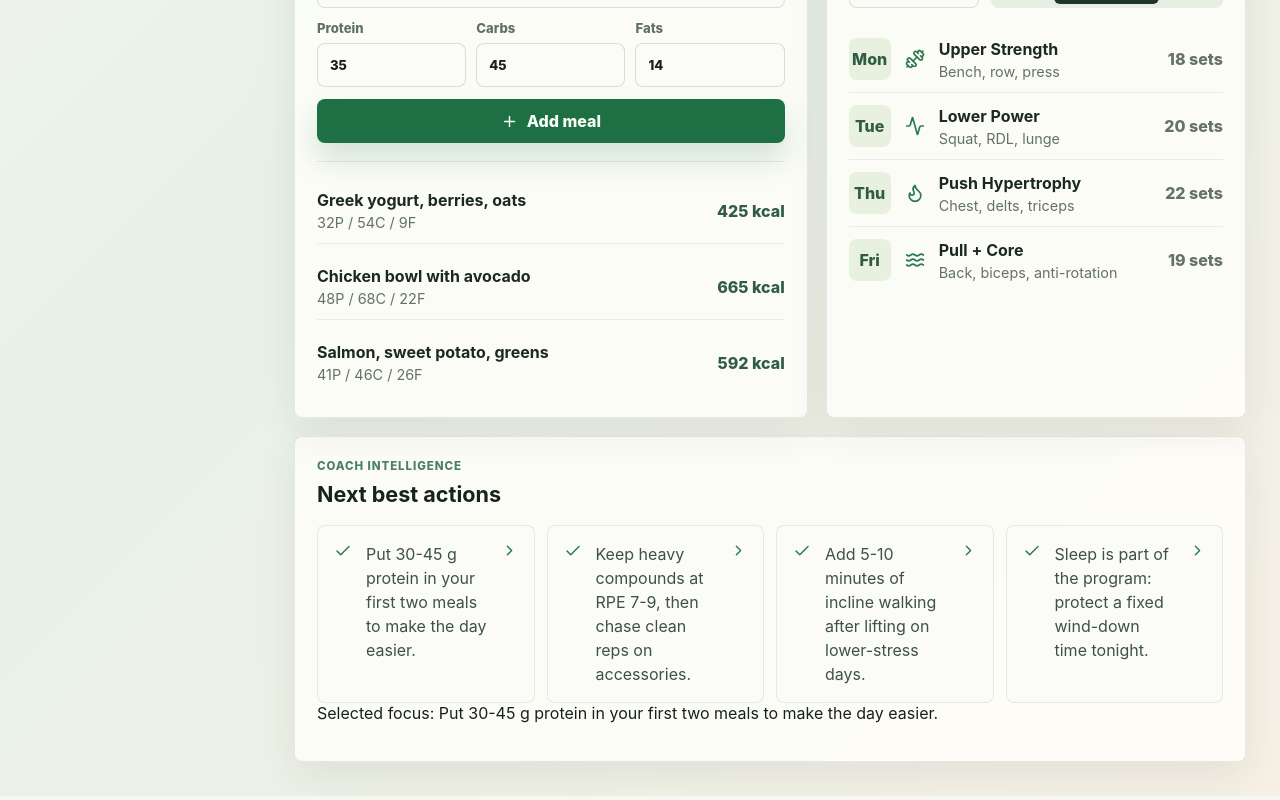
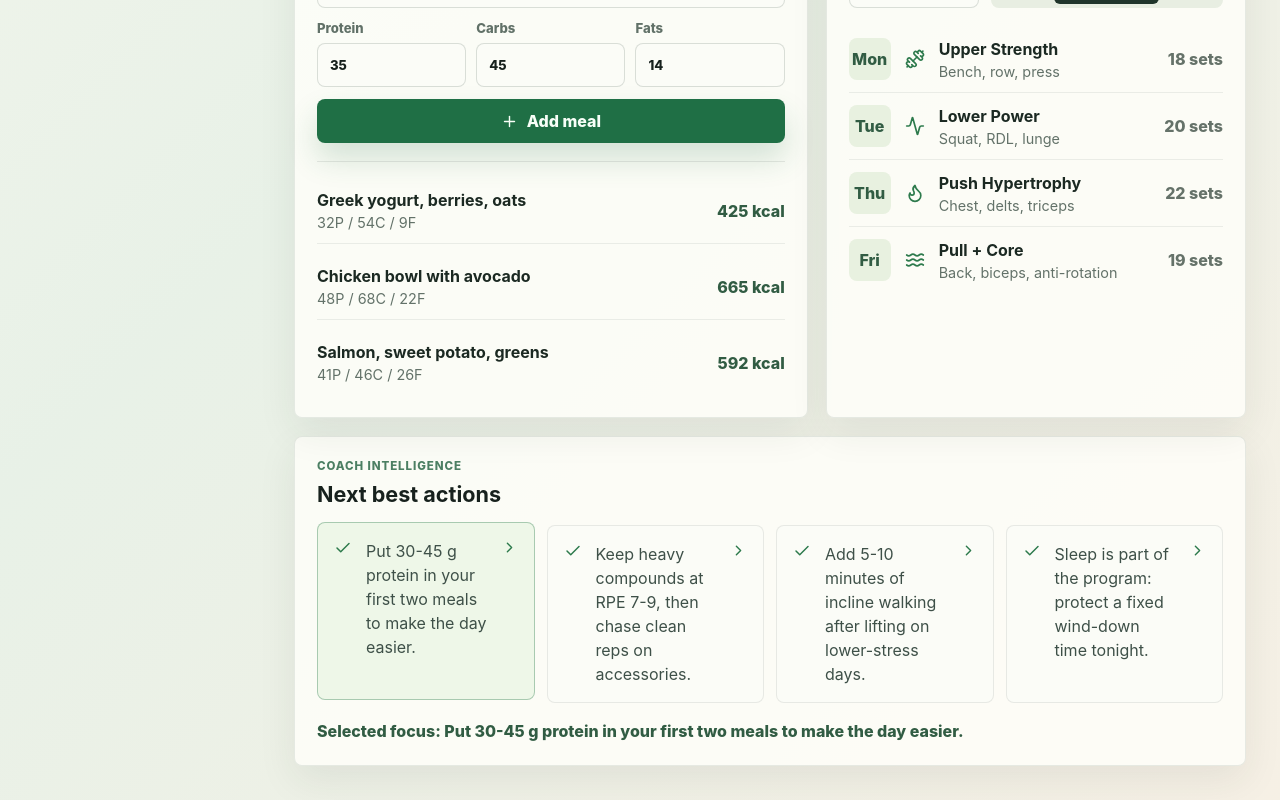
Before and after one commit to shadowfromouterspace/vitallift-coach, a React (Vite) app: page / in a window 1280 px wide. Shown: the part 967-1767 px from the top of the page. Built offline with nearby package versions, Linux system fonts and the light colour scheme.

Commit message:
Style interactive states

```diff
--- a/src/styles.css
+++ b/src/styles.css
@@ -505,6 +505,31 @@ input:focus {
   font-weight: 760;
 }
 
+.workout-status {
+  min-height: 48px;
+  display: flex;
+  align-items: center;
+  gap: 10px;
+  padding: 0 12px;
+  margin-bottom: 16px;
+  border-radius: 8px;
+  background: #20352b;
+  color: #edfff2;
+}
+
+.workout-status span {
+  color: #b9d8c1;
+  font-weight: 760;
+}
+
+.workout-status strong {
+  margin-left: auto;
+}
+
+.pulse-panel {
+  animation: targetPulse 900ms ease both;
+}
+
 .coach-panel {
   margin-top: 18px;
 }
@@ -524,11 +549,17 @@ input:focus {
   border-radius: 8px;
   background: #fbfcf7;
   transition: transform 180ms ease, border-color 180ms ease;
+  cursor: pointer;
 }
 
-.tip-grid article:hover {
+.tip-grid article:hover,
+.tip-grid .selected-tip {
   border-color: rgba(45, 122, 76, 0.36);
   transform: translateY(-3px);
+}
+
+.tip-grid .selected-tip {
+  background: #eef7e8;
 }
 
 .tip-grid p {
@@ -541,6 +572,13 @@ input:focus {
 .tip-grid svg {
   color: #2d7a4c;
   flex: 0 0 auto;
+}
+
+.coach-selection {
+  margin: 16px 0 0;
+  color: #315c43;
+  font-weight: 760;
+  line-height: 1.5;
 }
 
 @keyframes riseIn {
@@ -561,6 +599,18 @@ input:focus {
   }
   50% {
     transform: scale(1.035);
+  }
+}
+
+@keyframes targetPulse {
+  0% {
+    box-shadow: 0 14px 38px rgba(36, 54, 44, 0.08);
+  }
+  45% {
+    box-shadow: 0 0 0 5px rgba(45, 122, 76, 0.18), 0 20px 48px rgba(45, 122, 76, 0.16);
+  }
+  100% {
+    box-shadow: 0 14px 38px rgba(36, 54, 44, 0.08);
   }
 }
 
```
